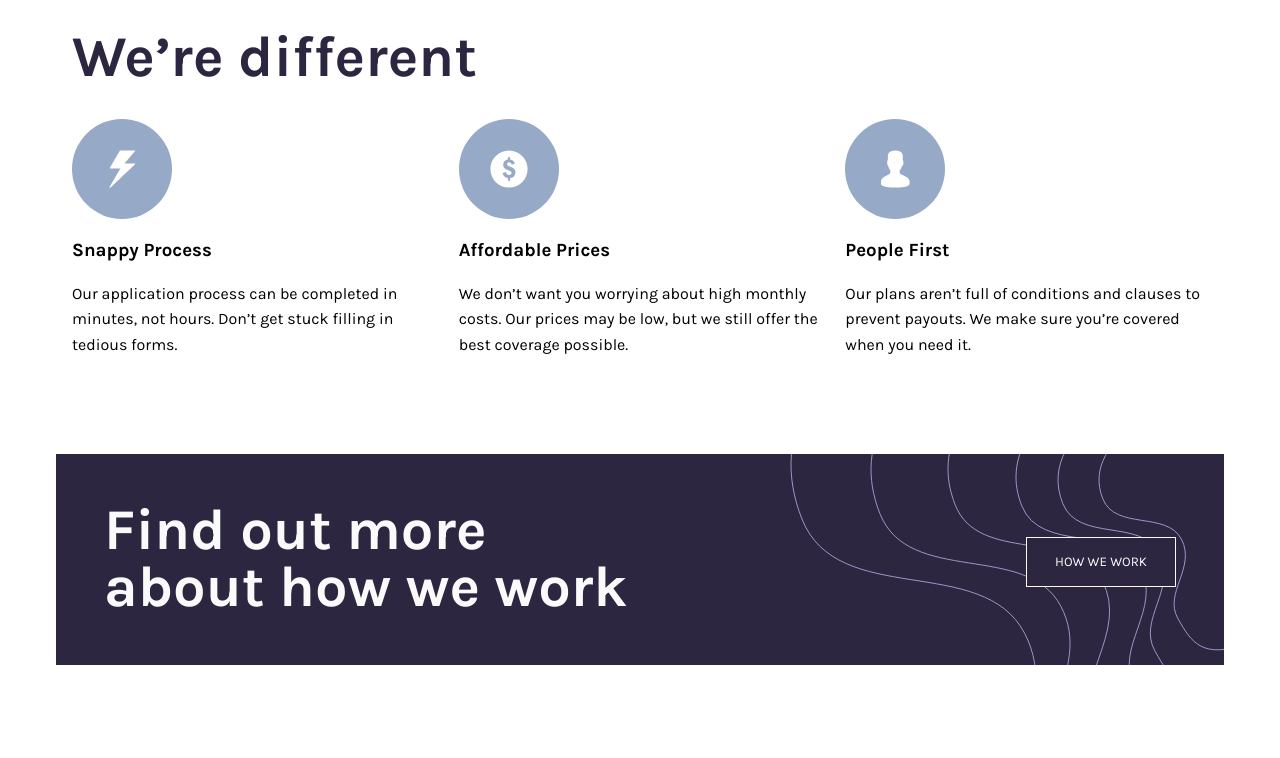
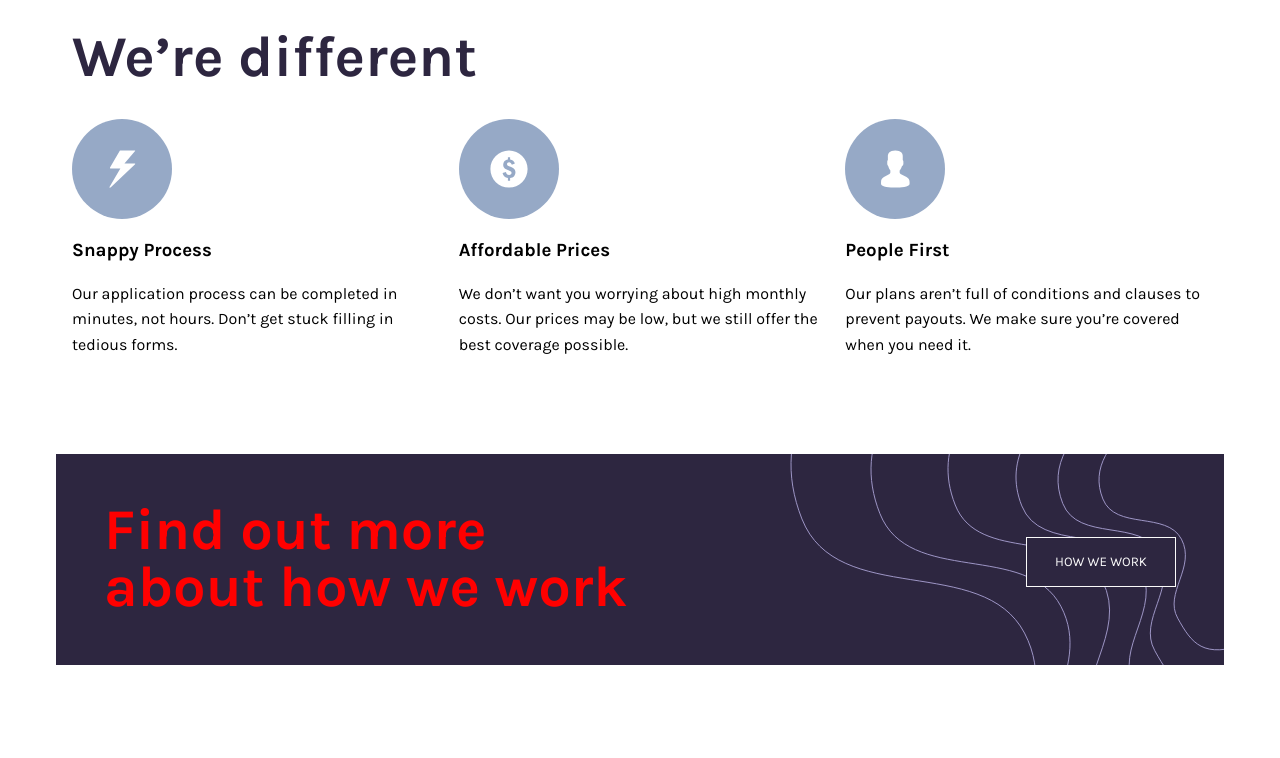
Before and after one commit to iamabove/Project-X, a plain HTML site: page index.html in a window 1280 px wide. Shown: the part 924-1682 px from the top of the page. Drawn offline with Linux system fonts and the light colour scheme.

Commit message:
changed color for H1

```diff
--- a/style.css
+++ b/style.css
@@ -37,7 +37,7 @@ nav div {
 }
 
 h1 {
-  color: hsl(0, 0%, 98%);
+  color: red;
   line-height: 1;
   font-size: 11vw;
   font-family: "Karla", sans-serif;
```
